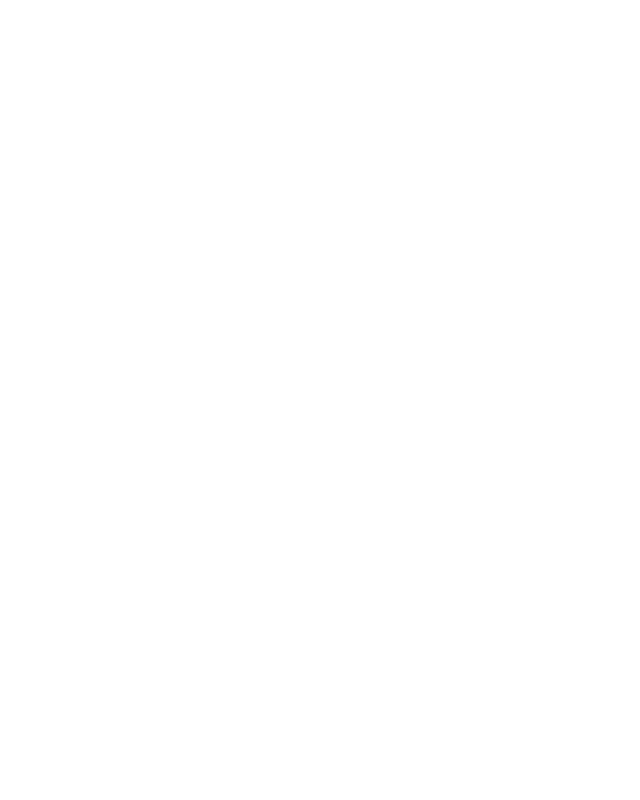
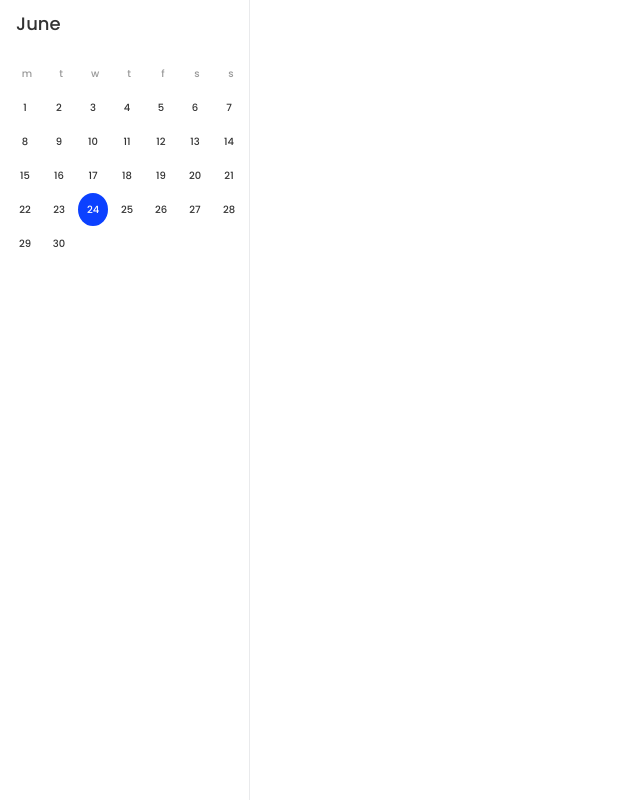
Before and after one commit to rasmus322/Vue_Calendar_App, a Vue app: page / in a window 1280 px wide. Shown: the whole page, without its empty margins (0-640 px from the left). Built offline with nearby package versions, Linux system fonts and the light colour scheme.

Commit message:
added base to the project. added mock-up for SideBar component
added base to the project. added mock-up for SideBar component

```diff
--- a/package.json
+++ b/package.json
@@ -10,6 +10,7 @@
   },
   "dependencies": {
     "core-js": "^3.8.3",
+    "pinia": "^3.0.3",
     "vue": "^3.2.13"
   },
   "devDependencies": {
@@ -26,11 +27,8 @@
     "@vue/vue3-jest": "^27.0.0-alpha.1",
     "babel-jest": "^27.0.6",
     "eslint": "^7.32.0",
-    "eslint-config-prettier": "^8.3.0",
-    "eslint-plugin-prettier": "^4.0.0",
     "eslint-plugin-vue": "^8.0.3",
     "jest": "^27.0.5",
-    "prettier": "^2.4.1",
     "sass": "^1.32.7",
     "sass-loader": "^12.0.0",
     "ts-jest": "^27.0.4",
--- a/src/App.vue
+++ b/src/App.vue
@@ -1,18 +1,11 @@
+<script setup lang="ts">
+import SideBar from './components/SideBar/SideBar.vue';
+</script>
+
 <template>
-  <div class=""></div>
+  <div class="container">
+    <SideBar />
+  </div>
 </template>
 
-<script setup lang="ts">
-console.log("asdasdasd");
-</script>
-
-<style lang="scss">
-#app {
-  font-family: Avenir, Helvetica, Arial, sans-serif;
-  -webkit-font-smoothing: antialiased;
-  -moz-osx-font-smoothing: grayscale;
-  text-align: center;
-  color: #2c3e50;
-  margin-top: 60px;
-}
-</style>
+<style lang="scss" src="./main.scss"></style>
--- /dev/null
+++ b/src/components/SideBar/SideBar.vue
@@ -0,0 +1,34 @@
+<script setup lang="ts">
+import SideBarCalendar from './SideBarCalendar/SideBarCalendar.vue';
+import { useCalendarStore } from '@/stores/calendar';
+
+const calendarStore = useCalendarStore();
+</script>
+
+<template>
+    <div class="sidebar-container">
+        <div class="sidebar-title-container">
+            <h2 class="sidebar-title"> {{ calendarStore.currentMonthName }} </h2>
+        </div>
+        <SideBarCalendar/>
+    </div>
+</template>
+
+<style scoped lang="scss">
+    .sidebar-container {
+        max-width: 250px;
+        width: 100%;
+        height: 100%;
+        position: fixed;
+        top: 0;
+        left: 0;
+        border-right: 1px solid var(--border-color-primary);
+    }
+    .sidebar-title-container {
+        padding: 10px 16px;
+    }
+    .sidebar-title {
+        font-weight: 500;
+        font-size: 18px;
+    }
+</style>
--- /dev/null
+++ b/src/components/SideBar/SideBarCalendar/SideBarCalendar.vue
@@ -0,0 +1,49 @@
+<script setup lang="ts">
+import { useCalendarStore } from '@/stores/calendar'
+
+const calendarStore = useCalendarStore()
+</script>
+
+<template>
+    <div class="calendar-container">
+        <h6 class="calendar-daysName" v-for="day in calendarStore.daysNames" :key="day"> {{ day.slice(0, 1) }} </h6>
+        <p :class="'calendar-daysNumber' + (calendarStore.isToday[day - 1] ? ' active' : '')" v-for="day in calendarStore.daysNumbers" :key="day"> {{ day }} </p>
+    </div>
+</template>
+
+<style scoped lang="scss">
+    .calendar-container {
+        display: grid;
+        grid-template-columns: repeat(7, 1fr);
+        grid-template-rows: repeat(5, 1fr);
+        grid-column-gap: 0px;
+        grid-row-gap: 0px;
+        width: 100%;
+        padding: 10px;
+        .calendar-daysName {
+            width: 34px;
+            height: 34px;
+            display: flex;
+            justify-content: center;
+            align-items: center;
+            font-weight: 500;
+            font-size: 10px;
+            color: rgba(51, 51, 51, 0.5);
+        }
+        .calendar-daysNumber {
+            width: 30px;
+            height: 33px;
+            display: flex;
+            justify-content: center;
+            align-items: center;
+            font-weight: 500;
+            font-size: 10px;
+            color: var(--text-color-primary);
+        }
+        .calendar-daysNumber.active {
+            background-color: var(--accent-bg-color);
+            color: var(--accent-text-color);
+            border-radius: 50%;
+        }
+    }
+</style>
--- /dev/null
+++ b/src/main.scss
@@ -0,0 +1,25 @@
+@import url('https://fonts.googleapis.com/css2?family=Poppins:ital,wght@0,100;0,200;0,300;0,400;0,500;0,600;0,700;0,800;0,900;1,100;1,200;1,300;1,400;1,500;1,600;1,700;1,800;1,900&display=swap');
+
+:root {
+    --text-color-primary: #333;
+    --border-color-primary: rgba(218, 220, 224, 0.6);
+    --accent-bg-color: #0C41FF;
+    --accent-text-color: #fff;
+}
+
+* {
+    font-family: 'Poppins', sans-serif;
+    color: var(--text-color-primary);
+    margin: 0;
+    padding: 0;
+    box-sizing: border-box;
+    outline: none;
+}
+
+ul {
+    list-style-type: none;
+}
+
+a {
+    text-decoration: none;
+}
--- a/src/main.ts
+++ b/src/main.ts
@@ -1,4 +1,9 @@
 import { createApp } from "vue";
+import { createPinia } from "pinia";
 import App from "./App.vue";
 
-createApp(App).mount("#app");
+const app = createApp(App);
+const pinia = createPinia();
+
+app.use(pinia);
+app.mount("#app");
--- /dev/null
+++ b/src/stores/calendar.ts
@@ -0,0 +1,33 @@
+import { computed, ref } from 'vue'
+import { defineStore } from 'pinia'
+
+export const useCalendarStore = defineStore('calendar', () => {
+  const currentMonth = ref(new Date().getMonth())
+  const currentMonthName = computed(() => {
+    return new Date(currentYear.value, currentMonth.value).toLocaleString('en-US', { month: 'long' })
+  })
+  const currentYear = ref(new Date().getFullYear())
+  const daysNames = ['monday', 'tuesday', 'wednesday', 'thursday', 'friday', 'saturday', 'sunday']
+
+  const daysNumbers = computed(() => {
+    const daysCount = new Date(currentYear.value, currentMonth.value + 1, 0).getDate()
+
+    return Array.from({ length: daysCount }, (_, i) => i + 1)
+  })
+
+  const isToday = computed(() => {
+    const today = new Date().getDate()
+    console.log(daysNumbers.value.map((day) => day === today))
+
+    return daysNumbers.value.map((day) => day === today)
+  })
+
+  return {
+    currentMonth,
+    currentMonthName,
+    currentYear,
+    daysNames,
+    daysNumbers,
+    isToday
+  }
+})
```
Also changed, not shown: .eslintrc.js, src/components/SideBar/SideBarTasks/SideBarTasks.vue (added), 2 other files (tests, documents, lock files or other folders).
